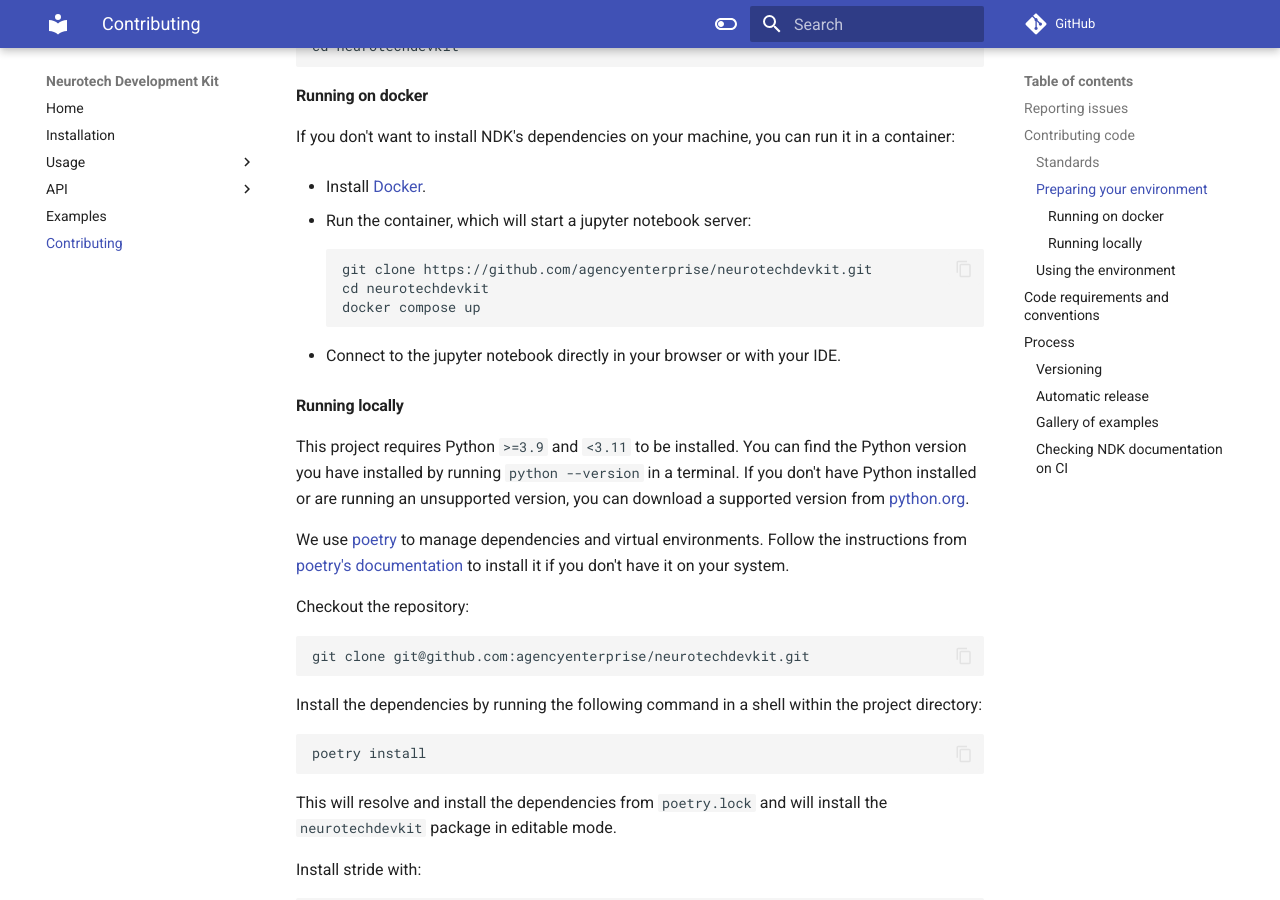
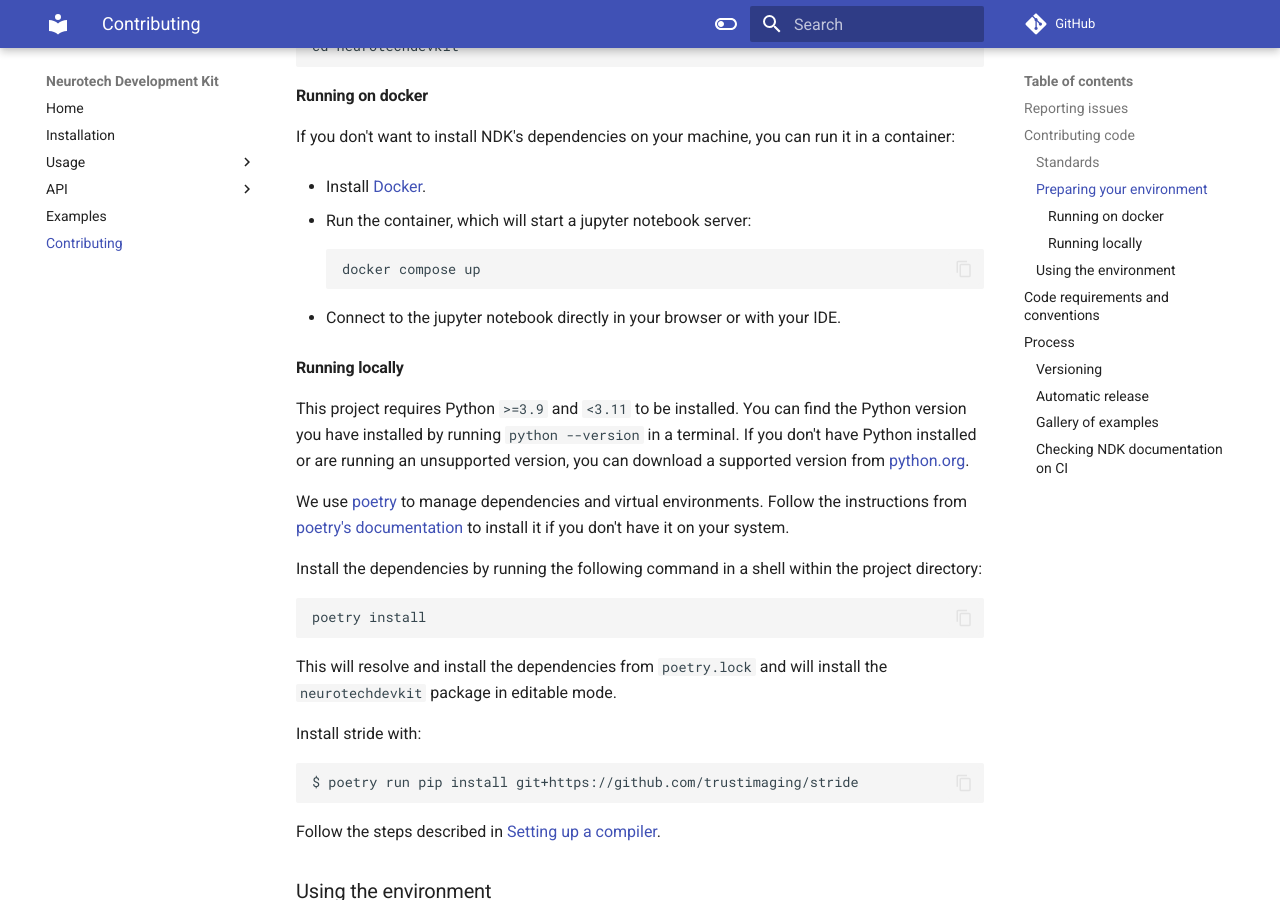
Before and after one commit to agencyenterprise/neurotechdevkit, an MkDocs documentation site: the page built from docs/contributing.md, in a window 1280 px wide and 900 px high, scrolled down 865 px. Built offline with MkDocs 1.6.1 and Material for MkDocs 9.7.7, drawn with Linux system fonts in a browser that asks for light colours; comment, search, counter and statistics services are not loaded.

Commit message:
Removing duplicated steps

````diff
--- a/docs/contributing.md
+++ b/docs/contributing.md
@@ -36,8 +36,6 @@
 
 * Run the container, which will start a jupyter notebook server:
    ```
-   git clone https://github.com/agencyenterprise/neurotechdevkit.git
-   cd neurotechdevkit
    docker compose up
    ```
 
@@ -48,12 +46,6 @@
 This project requires Python `>=3.9` and `<3.11` to be installed. You can find the Python version you have installed by running `python --version` in a terminal. If you don't have Python installed or are running an unsupported version, you can download a supported version from [python.org](https://www.python.org/downloads/).
 
 We use [poetry](https://python-poetry.org/) to manage dependencies and virtual environments. Follow the instructions from [poetry's documentation](https://python-poetry.org/docs/#installation) to install it if you don't have it on your system.
-
-Checkout the repository:
-
-```
-git clone git@github.com:agencyenterprise/neurotechdevkit.git
-```
 
 Install the dependencies by running the following command in a shell within the project directory:
 
````
